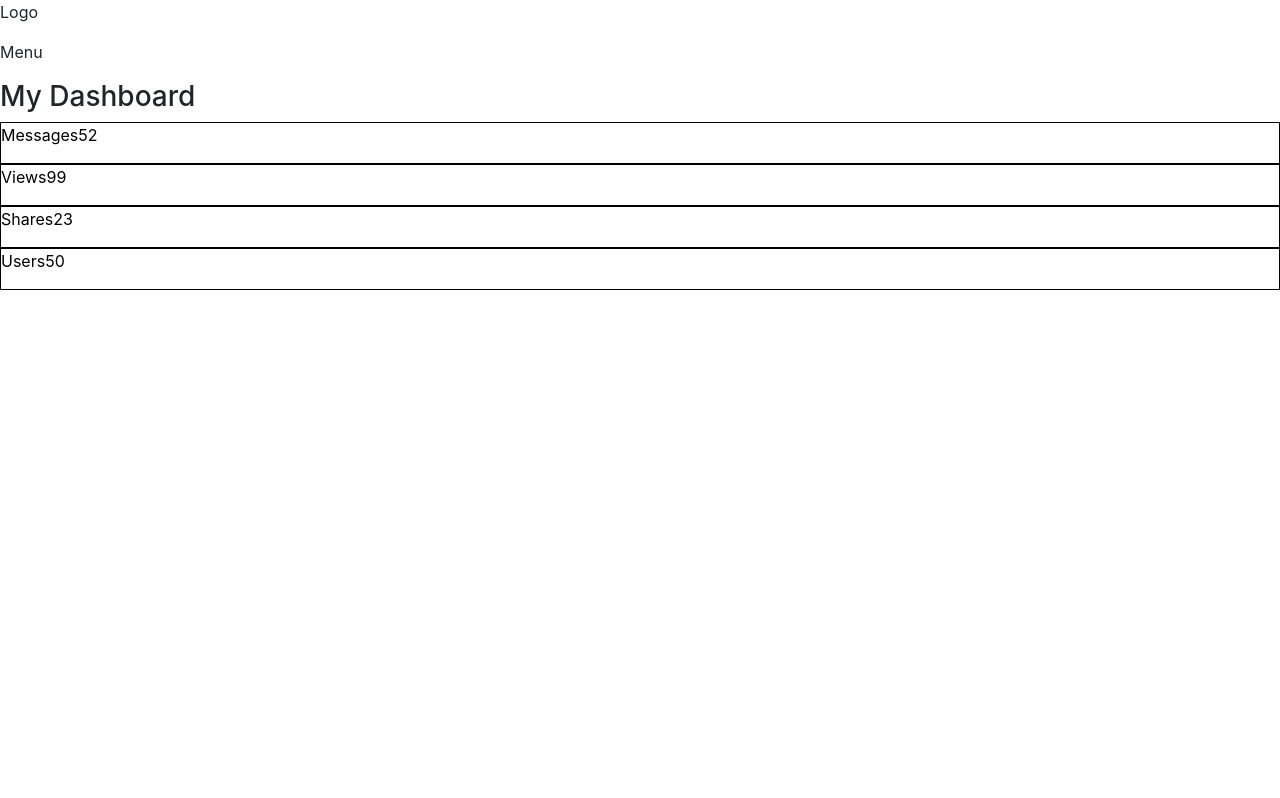
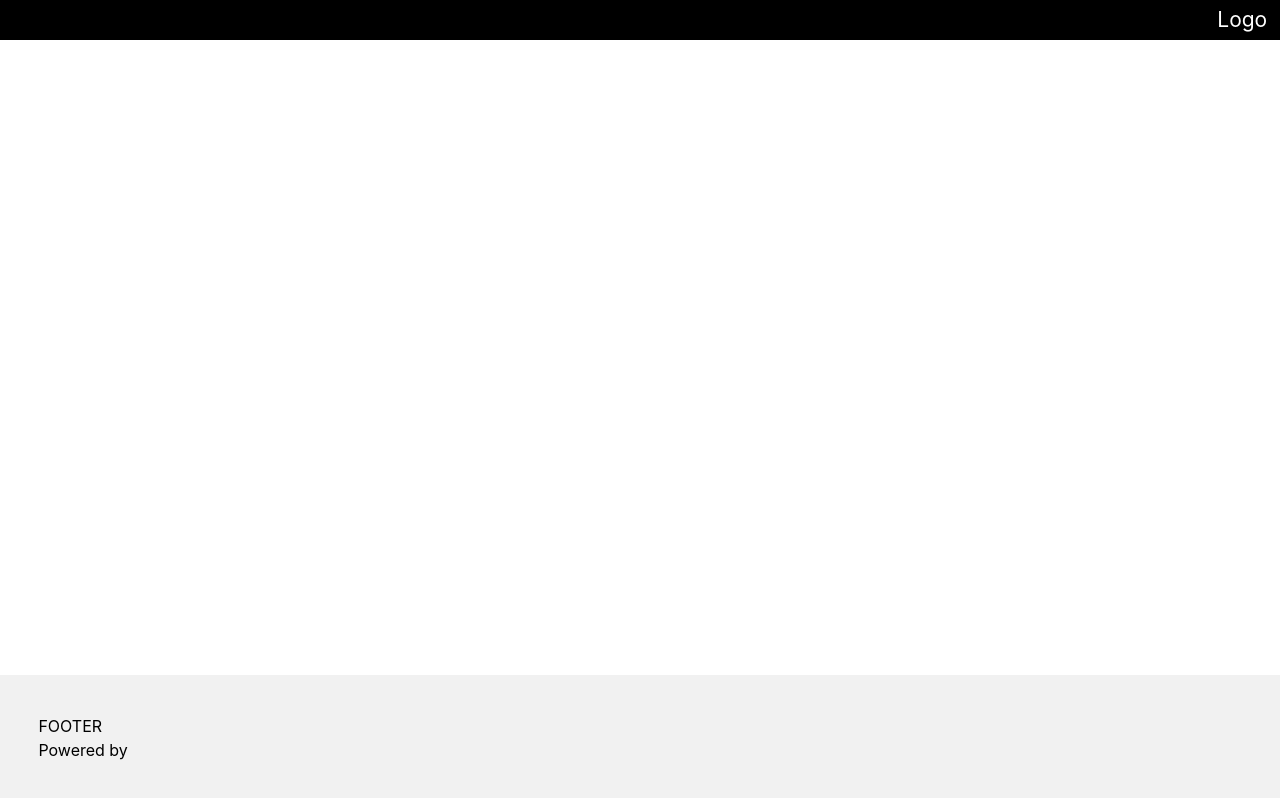
Before and after one commit to playoh/LikeLion_CloneCode_HW, a React (Create React App) app: page / in a window 1280 px wide. Built offline with nearby package versions, Linux system fonts and the light colour scheme; the HTML template or start-up script is replaced by a standard one.

Commit message:
style: header,footer 위치 고정

```diff
--- a/src/App.js
+++ b/src/App.js
@@ -1,15 +1,13 @@
 import React from "react";
 import { BrowserRouter, Route, Router, Routes } from "react-router-dom";
 
-import Header from "./components/Header";
-import Container from "react-bootstrap/Container";
-import Footer from "./components/Footer";
+import Header from "./components/HeaderComponents.js";
+import Footer from "./components/FooterComponents.js";
 import Main from "./pages/Main.js";
 
 function App() {
   return (
     <BrowserRouter>
-      <Header />
       <Routes>
         <Route path="/" element={<Main />}  />
       </Routes>
--- a/src/components/Dashboard.js
+++ b/src/components/Dashboard.js
@@ -6,25 +6,7 @@ export class Dashboard extends Component {
   render() {
     return (
       <>
-        <h3>My Dashboard</h3>
-        <TotalDashboard>
-          <Card>
-            <p>Messages</p>
-            <p>52</p>
-          </Card>
-          <Card>
-            <p>Views</p>
-            <p>99</p>
-          </Card>
-          <Card>
-            <p>Shares</p>
-            <p>23</p>
-          </Card>
-          <Card>
-            <p>Users</p>
-            <p>50</p>
-          </Card>
-        </TotalDashboard>
+
       </>
     );
   }
@@ -42,4 +24,5 @@ const Card = styled.div`
   background-color: ${(props)=>props.onBeforeToggleColor};
   color: black;
   border: 1px solid black;
+  height:
 `;
--- a/src/components/Footer.js
+++ /dev/null
@@ -1,22 +0,0 @@
-import React, { Component } from "react";
-import style from "../components/styles/fter.css";
-// import PropTypes from "prop-types";
-
-export class Footer extends Component {
-  render() {
-    return (
-      <div className="footer">
-        <div className="Footer_Container">
-          <h4>FOOTER</h4>
-          <p>Powered by
-            <a href="https://www.w3schools.com/w3css/default.asp">
-            w3.css
-            </a>
-          </p>
-        </div>
-      </div>
-    );
-  }
-}
-
-export default Footer;
--- /dev/null
+++ b/src/components/FooterComponents.js
@@ -0,0 +1,32 @@
+import React from "react";
+import styled from "styled-components";
+import { themeColors } from "../components/styles/StyledComponents";
+
+const Footer_NoCenterVertical = styled.div`
+  background-color: ${themeColors.MAINCOLOR.color};
+  display: flex;
+  flex-direction: column;
+  justify-content: center;
+  width: 100%;
+  position:fixed;
+  bottom: 0;
+`;
+const FooterText = styled.div`
+  padding: 3%;
+  color: ${themeColors.DARKTEXTCOLOR.color};
+`;
+
+function FooterComponent () {
+  return (
+    <Footer_NoCenterVertical>
+      <FooterText>
+        FOOTER
+        <br />
+        Powered by
+        < a href="https://www.w3schools.com/w3css/default.asp"/>
+      </FooterText>
+    </Footer_NoCenterVertical>
+  );
+}
+
+export default FooterComponent;
--- a/src/components/Header.js
+++ /dev/null
@@ -1,23 +0,0 @@
-import React from "react";
-import styled from "styled-components";
-
-
-const Header = () => {
-  return(
-    <>
-      <div>
-        <p>Logo</p>
-        <p>Menu</p>
-      </div>
-
-    </>
-  );
-};
-
-export default Header;
-
-const NavBtn = styled.div`
-  display: flex;
-  display-direction: start;
-  color: black;
-`;
--- /dev/null
+++ b/src/components/HeaderComponents.js
@@ -0,0 +1,30 @@
+import React from "react";
+import styled from "styled-components";
+import { themeColors } from "../components/styles/StyledComponents";
+
+const Header_NoCenterHorizontalReverse = styled.div`
+  background-color: ${themeColors.DARKCOLOR.color};
+  display: flex;
+  position:fixed;
+  top: 0;
+  align-items: center;
+  flex-direction: row-reverse;
+  width: 100%;
+  height: 5%
+`;
+
+const NavText = styled.div`
+  font-size: 21px;
+  margin-right: 1%;
+  color: ${themeColors.LIGHTTEXTCOLOR.color};
+`;
+
+function HeaderComponent(){
+  return(
+    <Header_NoCenterHorizontalReverse>
+      <NavText>Logo</NavText>
+    </Header_NoCenterHorizontalReverse>
+  );
+};
+
+export default HeaderComponent;
--- a/src/components/styles/StyledComponents.js
+++ b/src/components/styles/StyledComponents.js
@@ -1,11 +1,20 @@
+import { createGlobalStyle } from "styled-components";
 import styled from "styled-components";
+
+export const GlobalStyle = createGlobalStyle`
+  body, html {
+    margin: 0;
+    padding: 0;
+    font-size: 14px;
+    min-height: 100vh;
+  }
+`;
 
 export const WrapContainer = styled.div`
   height: auto;
   min-height: 100%;
   padding-bottom: 200px;
 `; //페이지 전체를 위한 컨테이너!
-
 
 export const Container = styled.div`
   display: flex;
@@ -19,6 +28,13 @@ export const NoCenterHorizontal = styled.div`
   align-items: center;
   width: 100%;
 `; //왼쪽부터 정렬
+
+export const NoCenterHorizontalReverse = styled.div`
+  display: flex;
+  align-items: center;
+  flex-direction: row-reverse;
+  width: 100%;
+`; //오른쪽부터 정렬
 
 export const Vertical = styled.div`
   display: flex;
@@ -47,8 +63,14 @@ export const themeColors = {
   MAPCOLOR: {
     color: "#FFFFFF",
   },
-  TEXTCOLOR: {
+  DARKCOLOR: {
     color: "#000000",
+  },
+  DARKTEXTCOLOR: {
+    color: "#000000",
+  },
+  LIGHTTEXTCOLOR: {
+    color: "#FFFFFF"
   },
   FILTERCOLOR: {
     color: "#FE0100",
@@ -56,7 +78,7 @@ export const themeColors = {
   IMAGEHOVERCOLOR: {
     color: "#CCCCCC",
   },
-FTOCOLOR: {
+  FTCOLOR: {
     color: "#616161",
   },
 };
--- a/src/pages/Main.js
+++ b/src/pages/Main.js
@@ -1,10 +1,23 @@
 import React, { useEffect, useState } from "react";
 import Dashboard from "../components/Dashboard";
+import styled from "styled-components";
+import FooterComponent from "../components/FooterComponents";
+import HeaderComponent from "../components/HeaderComponents";
+
+const Container = styled.div`
+  display: flex;
+  align-items: center;
+  justify-content: center;
+  width: 100%;
+`;
 
 function Main() {
   return (
     <>
-      <Dashboard />
+      <Container>
+        <HeaderComponent/>
+      </Container>
+      <FooterComponent />
     </>
   );
 }
```
